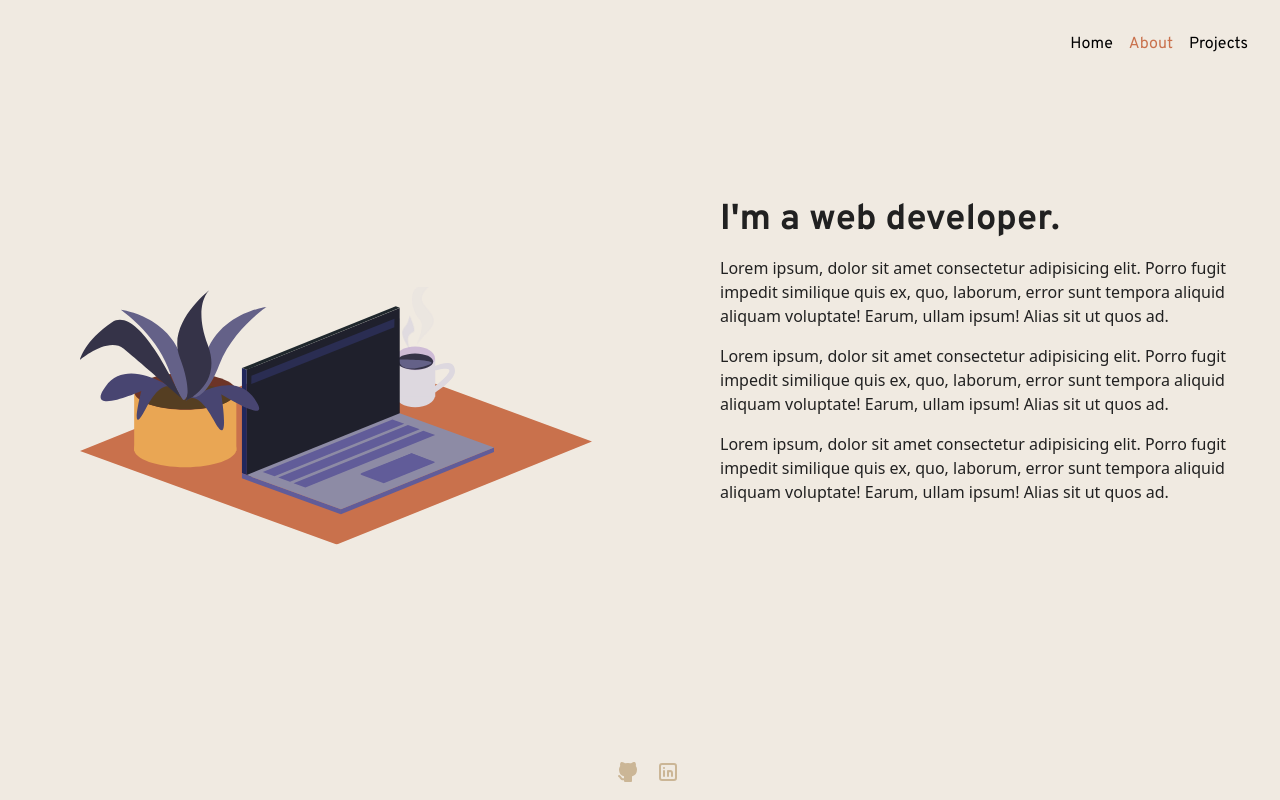
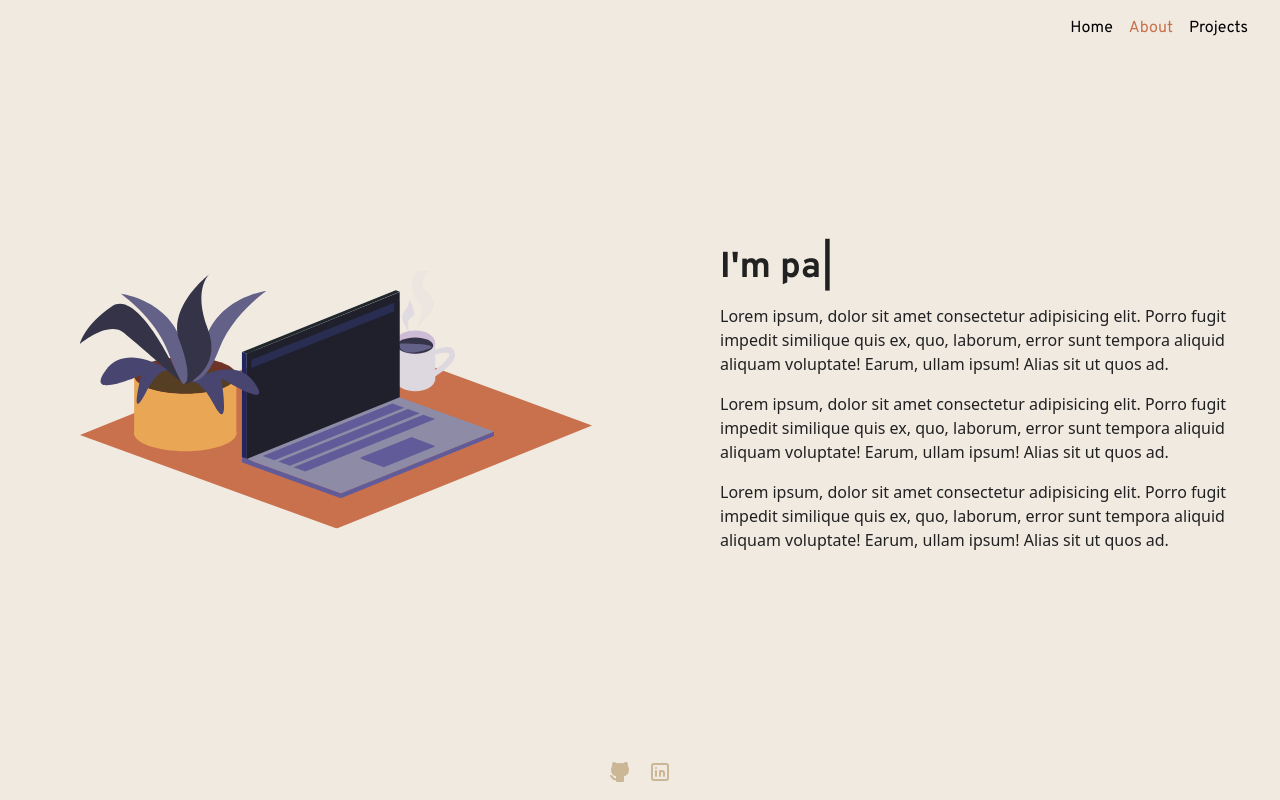
Before and after one commit to alyssadsouza/alyssadsouza.github.io, a React (Vite) app: page /about in a window 1280 px wide. Built offline with nearby package versions, Linux system fonts and the light colour scheme.

Commit message:
add typewriter-effect

```diff
--- a/src/animations.css
+++ b/src/animations.css
@@ -19,7 +19,6 @@
 }
 
 @keyframes pulse {
-
   0%,
   100% {
     opacity: 0.5;
@@ -41,22 +40,3 @@
 .animate-pulse {
   animation: pulse 3s infinite;
 }
-
-/* -------------------------------------------------------------------------- */
-/*                                 Animations                                 */
-/* -------------------------------------------------------------------------- */
-
-@keyframes blink-caret {
-    0%, 100% {
-        opacity: 0;
-    }
-
-    50% {
-        opacity: 100%;
-    }
-}
-
-.caret {
-    animation: blink-caret .75s step-end infinite;
-    color: red;
-}
--- a/src/components/Footer.tsx
+++ b/src/components/Footer.tsx
@@ -4,7 +4,6 @@ import LinkedIn from "../icons/LinkedIn";
 const Footer = () => {
   return (
     <footer className="flex items-center justify-center w-full gap-4 p-4 ">
-      <hr />
       <a
         href="https://github.com/alyssadsouza"
         target="_blank"
--- a/src/components/Header.tsx
+++ b/src/components/Header.tsx
@@ -17,10 +17,11 @@ const paths = [
 
 const Header = () => {
   return (
-    <header className="sticky top-0 z-10 flex justify-end w-full p-8 shadow-sm font-display bg-neutral-50/50 backdrop-blur-md md:backdrop-blur-none md:shadow-none md:bg-transparent">
+    <header className="sticky top-0 z-10 flex justify-end w-full px-8 py-4 shadow-sm font-display bg-neutral-50/50 backdrop-blur-md md:backdrop-blur-none md:shadow-none md:bg-transparent">
       <nav className="flex items-center gap-4">
         {paths.map((path) => (
           <NavLink
+            key={path.path}
             to={path.path}
             className={({ isActive }) =>
               isActive ? "text-primary" : "hover:text-primary transition-colors"
--- a/src/icons/About.tsx
+++ b/src/icons/About.tsx
@@ -8,7 +8,7 @@ const About = ({ className }: { className?: string }) => {
       fill="none"
       xmlns="http://www.w3.org/2000/svg"
     >
-      <g id="About" clip-path="url(#clip0_602_148)">
+      <g id="About" clipPath="url(#clip0_602_148)">
         <path
           id="path245-4"
           d="M0 284.548L446.293 104.299L890 268.022L446.293 447L0 284.548Z"
@@ -49,13 +49,13 @@ const About = ({ className }: { className?: string }) => {
             id="right-steam"
             d="M591.3 60.8999C583.857 52.5264 573.538 34.7895 578.19 15.2492C582.841 -4.2926 609.254 0.525506 609.254 0.525506C609.254 0.525506 584.14 17.3932 599.025 35.0728C613.91 52.7525 626.205 62.2369 598.296 87.3605C567.208 127.217 604.276 78.09 591.3 60.8999Z"
             fill="#908ED5"
-            fill-opacity="0.194539"
+            fillOpacity="0.194539"
           />
           <path
             id="left-steam"
             d="M573.609 105.565C573.609 105.565 555.729 82.736 561.195 72.4043C566.435 62.5017 568.47 66.6396 573.121 47.0994C586.795 80.5546 580.138 72.6227 573.668 79.2657C565.318 87.5649 573.609 105.565 573.609 105.565Z"
             fill="#908ED5"
-            fill-opacity="0.194539"
+            fillOpacity="0.194539"
           />
         </g>
         <g id="laptop">
--- a/src/icons/Home.tsx
+++ b/src/icons/Home.tsx
@@ -7,7 +7,7 @@ const Home = ({ className }: { className?: string }) => (
     fill="none"
     xmlns="http://www.w3.org/2000/svg"
   >
-    <g id="Home" clip-path="url(#clip0_602_27)">
+    <g id="Home" clipPath="url(#clip0_602_27)">
       <g id="home-dual-color">
         <g id="table">
           <path
@@ -510,13 +510,13 @@ const Home = ({ className }: { className?: string }) => (
         id="right-steam"
         d="M465.114 211.335C460.309 205.93 453.647 194.481 456.65 181.868C459.653 169.254 476.705 172.364 476.705 172.364C476.705 172.364 460.492 183.252 470.102 194.664C479.712 206.076 487.65 212.198 469.631 228.415C449.56 254.142 473.492 222.431 465.114 211.335V211.335Z"
         fill="#333187"
-        fill-opacity="0.194539"
+        fillOpacity="0.194539"
       />
       <path
         id="left-steam"
         d="M453.693 240.166C453.693 240.166 442.148 225.43 445.678 218.761C449.061 212.369 450.375 215.04 453.378 202.427C462.206 224.022 457.908 218.902 453.73 223.19C448.339 228.547 453.693 240.166 453.693 240.166H453.693Z"
         fill="#333187"
-        fill-opacity="0.194539"
+        fillOpacity="0.194539"
       />
     </g>
     <defs>
--- a/src/pages/About.tsx
+++ b/src/pages/About.tsx
@@ -1,3 +1,5 @@
+import Typewriter from "typewriter-effect";
+
 import AboutImage from "../icons/About";
 
 function About() {
@@ -6,8 +8,21 @@ function About() {
       <div className="flex flex-grow md:max-w-2xl md:p-8 sm:min-w-[24rem]">
         <AboutImage />
       </div>
-      <div className="flex flex-col justify-center gap-4 md:max-w-lg md:mb-32">
-        <h1>I'm a web developer.</h1>
+      <div className="flex flex-col justify-center gap-4 md:max-w-lg">
+        <h1>
+          <Typewriter
+            options={{
+              strings: [
+                "I'm a web developer.",
+                "I'm passionate about good design.",
+                "I love building software.",
+              ],
+              autoStart: true,
+			  delay: 75,
+              loop: true,
+            }}
+          />
+        </h1>
         <p>
           Lorem ipsum, dolor sit amet consectetur adipisicing elit. Porro fugit
           impedit similique quis ex, quo, laborum, error sunt tempora aliquid
--- a/src/pages/Home.tsx
+++ b/src/pages/Home.tsx
@@ -1,10 +1,18 @@
+import Typewriter from "typewriter-effect";
+
 import HomeIcon from "../icons/Home";
 
 function Home() {
   return (
     <div className="flex flex-col justify-center flex-grow h-full gap-12 lg:gap-24 md:flex-row">
       <div className="flex flex-col justify-center gap-4 md:max-w-lg md:mb-32">
-        <h1 className="text-5xl">I'm Alyssa</h1>
+        <h1 className="text-5xl">
+          <Typewriter
+            onInit={(typewriter) => {
+              typewriter.typeString("I'm Alyssa").start();
+            }}
+          />
+        </h1>
         <h2>I'm a software engineering undergrad.</h2>
         <p>
           I'm a second-year at the University of Waterloo and as a co-op student
```
Lines whose indentation alone changed are shown as unchanged.
